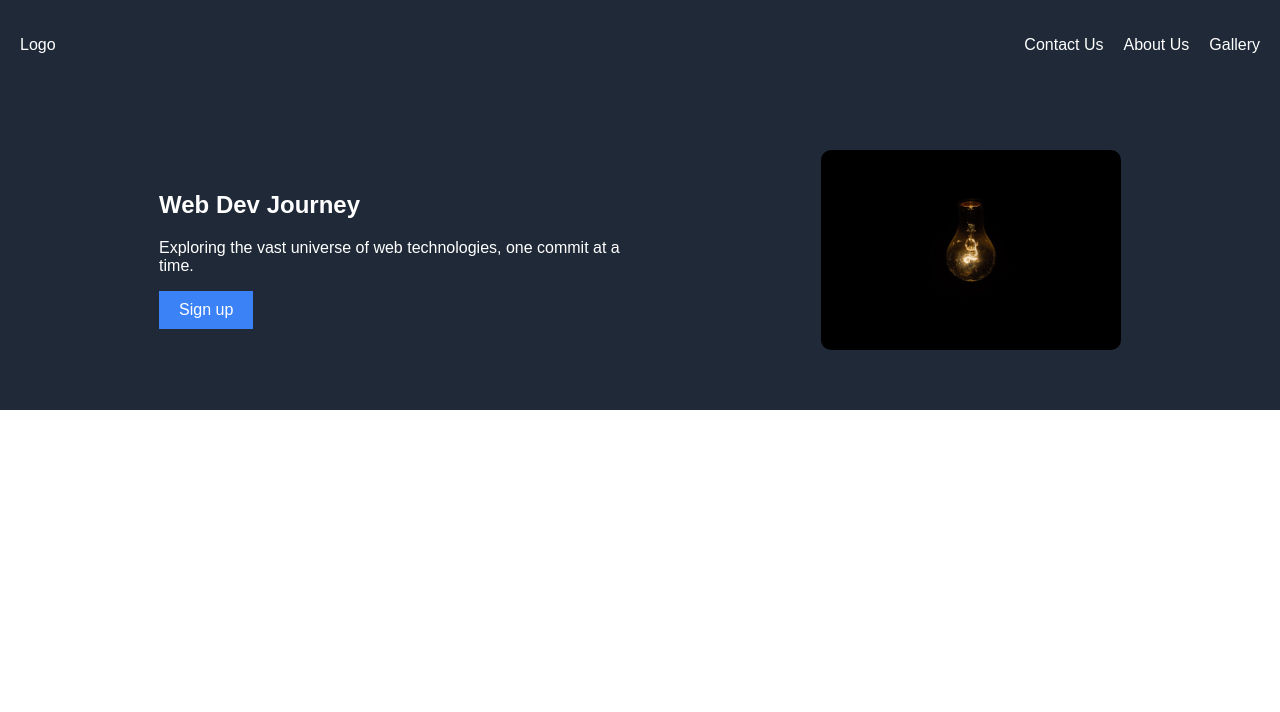
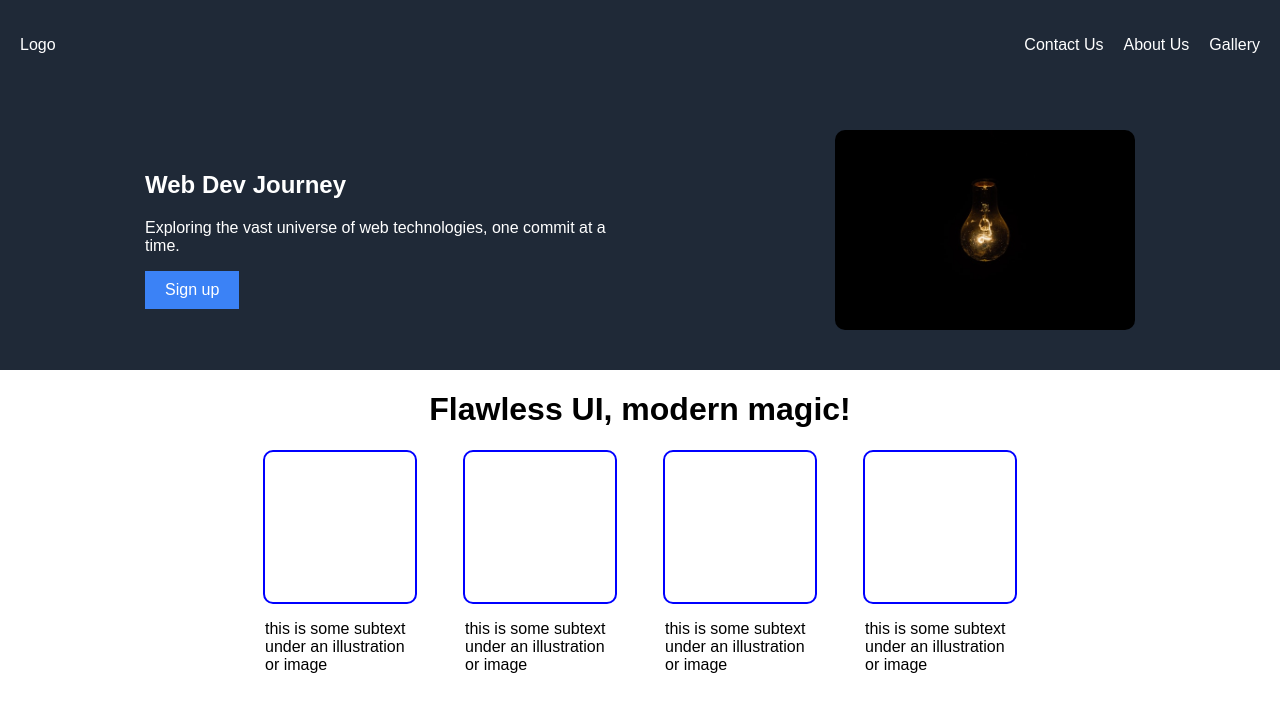
Before and after one commit to ChabuChabu/landing-page, a plain HTML site: page index.html in a window 1280 px wide. Drawn offline with Linux system fonts and the light colour scheme.

Commit message:
information section added

```diff
--- a/index.html
+++ b/index.html
@@ -25,8 +25,28 @@
         </p>
         <button>Sign up</button>
       </div>
-      <!-- <div class="hero-image">web wizadly</div> -->
       <img src="bulb.jpg" alt="" />
     </section>
+    <main class="container">
+      <h1>Flawless UI, modern magic!</h1>
+      <section class="info-boxes">
+        <div class="box">
+          <div class="innerbox"></div>
+          <p>this is some subtext under an illustration or image</p>
+        </div>
+        <div class="box">
+          <div class="innerbox"></div>
+          <p>this is some subtext under an illustration or image</p>
+        </div>
+        <div class="box">
+          <div class="innerbox"></div>
+          <p>this is some subtext under an illustration or image</p>
+        </div>
+        <div class="box">
+          <div class="innerbox"></div>
+          <p>this is some subtext under an illustration or image</p>
+        </div>
+      </section>
+    </main>
   </body>
 </html>
--- a/styles.css
+++ b/styles.css
@@ -31,7 +31,7 @@ body {
   align-items: center;
   background-color: #1f2937;
   color: white;
-  padding: 60px;
+  padding: 40px;
 }
 .hero-text {
   max-width: 40%;
@@ -49,3 +49,26 @@ img {
   object-fit: contain;
   border-radius: 10px;
 }
+.container {
+  display: flex;
+  flex-direction: column;
+  justify-content: center;
+  align-items: center;
+}
+.info-boxes {
+  display: flex;
+  gap: 50px;
+}
+.box {
+  width: 150px;
+  height: 150px;
+}
+.innerbox {
+  width: 150px;
+  height: 150px;
+  border: 2px solid blue;
+  display: flex;
+  align-items: center;
+  justify-self: center;
+  border-radius: 10px;
+}
```
